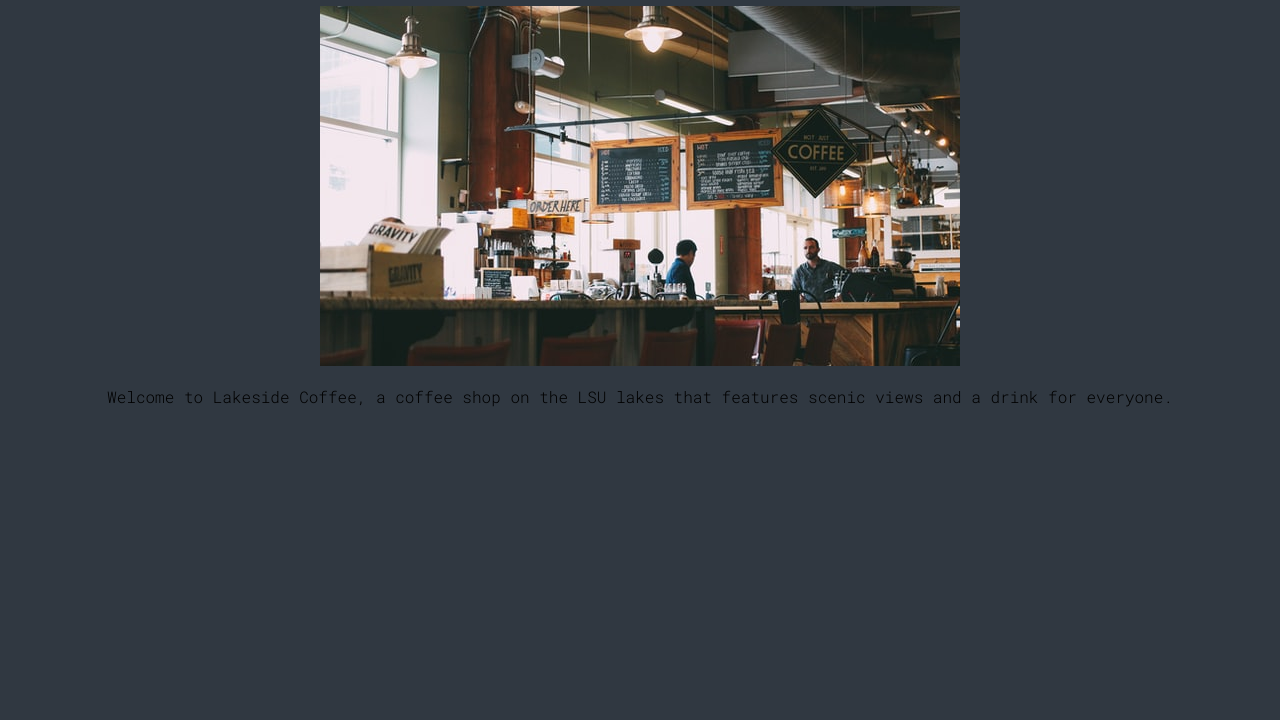
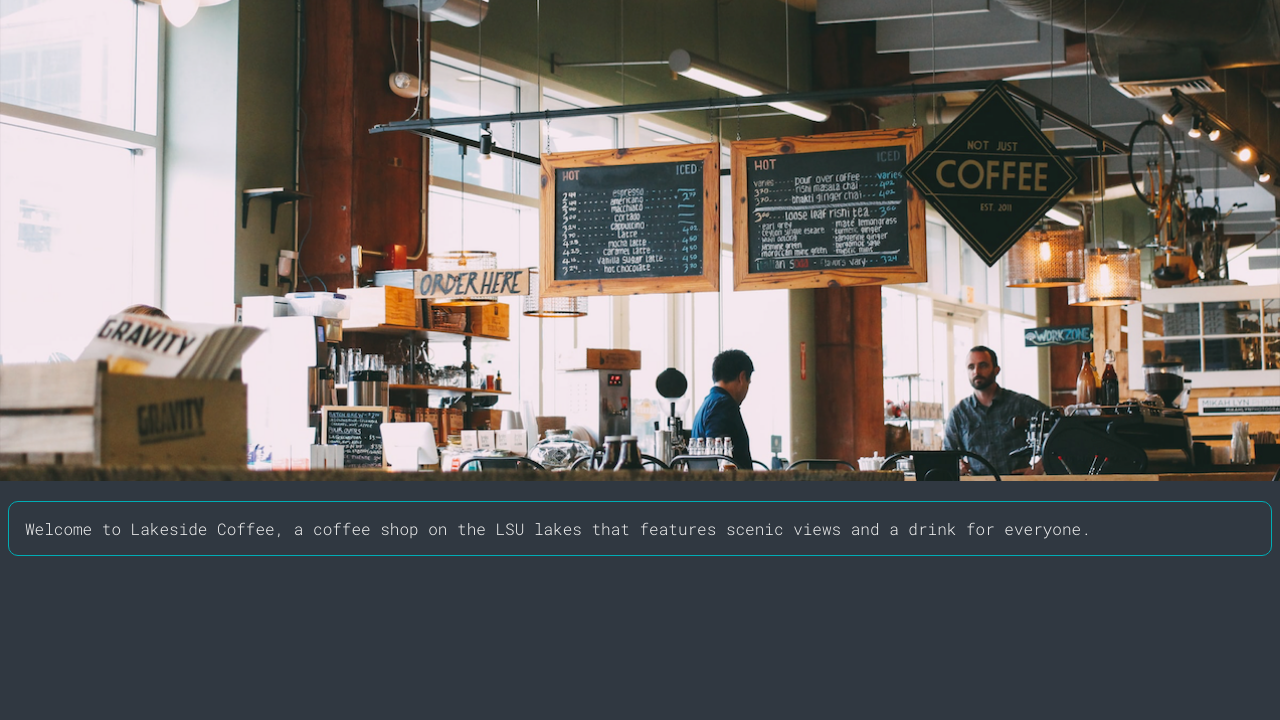
Before and after one commit to Andrew-Hinson/Restaurant-Project, a website built with webpack: page dist/index.html in a window 1280 px wide. Shown: the part 80-800 px from the top of the page. Built offline with nearby package versions, Linux system fonts and the light colour scheme.

Commit message:
adding content and styling, prepping for tabs

```diff
--- a/src/index.js
+++ b/src/index.js
@@ -1,22 +1,20 @@
 import styles from "./styles.css";
-import {title} from './initial';
-import {paragraph} from './initial';
-import Picture from './coffeeshop1.jpg';
+import {title, paragraph} from "./initial"
+import Picture from './coffeeshop1.png';
 const content = document.querySelector('#content')
-
-
-
-function mainDiv() {
-    const element = document.createElement('div');
-    const coffeeshop = new Image();
-    element.setAttribute('id', 'mainContent')
-
-    coffeeshop.src = Picture;
-    coffeeshop.setAttribute('id', 'mainpic')
-
-    element.appendChild(coffeeshop);
-    return element;
-}
 content.appendChild(title())
-content.appendChild(mainDiv())
-content.appendChild(paragraph())
+let mainDiv = (() =>  {
+        let appendP = () => {
+            content.appendChild(paragraph())
+        }
+        let appendPic = () => {
+            const coffeeshop = new Image();
+            coffeeshop.src = Picture;
+            coffeeshop.setAttribute('id', 'mainpic')
+            coffeeshop.setAttribute('class', 'full-width')
+            content.appendChild(coffeeshop)
+        }
+    appendPic();
+    appendP();
+    return content;
+})()
--- a/src/initial.js
+++ b/src/initial.js
@@ -1,13 +1,22 @@
 
 const title = () => {
     let title = document.createElement('h1')
+    title.setAttribute('class', 'centered')
     title.innerText = 'Lakeside Coffee';
     return title;
 }
 const paragraph = () => {
     let p = document.createElement('p');
+    p.setAttribute('id', 'blurb')
+    p.setAttribute('class', 'bordered')
     p.innerText = 'Welcome to Lakeside Coffee, a coffee shop on the LSU lakes that features scenic views and a drink for everyone.'
     return p;
 }
+const newDiv = () => {
+    let div = document.createElement('div');
+    div.setAttribute('class', 'centered')
+    div.setAttribute('id', 'pDiv')
+    return div;
+}
 
-export {title, paragraph}
+export {title, paragraph, newDiv}
--- a/src/styles.css
+++ b/src/styles.css
@@ -3,11 +3,26 @@
 body {
     background-color: #303841;
     font-family: 'Roboto Mono', monospace;
+    color: #eeeeee;
 }
 h1 {
     color: #ff5722;
 }
-#content {
+.centered {
     margin: 0 auto;
     text-align: center;
+    width: 65%;
 }
+.bordered {
+    border: 1px solid #00adb5;
+    border-radius: 10px;
+    padding: 1rem;
+}
+.full-width {
+    width: 100vw;
+    position: relative;
+    left: 50%;
+    right: 50%;
+    margin-left: -50vw;
+    margin-right: -50vw;
+  }
```
Also changed, not shown: dist/0b84bc19123eb756cc41.png (added), dist/b786202db25493b7da38.jpg (added), dist/bundle.js, src/coffeebar1.jpg (added), src/coffeebar2.jpg (added), src/coffeecup1.jpg (added), src/coffeemachine1.jpg (added), src/coffeeshop1.jpg (deleted), src/coffeeshop1.png (added).
